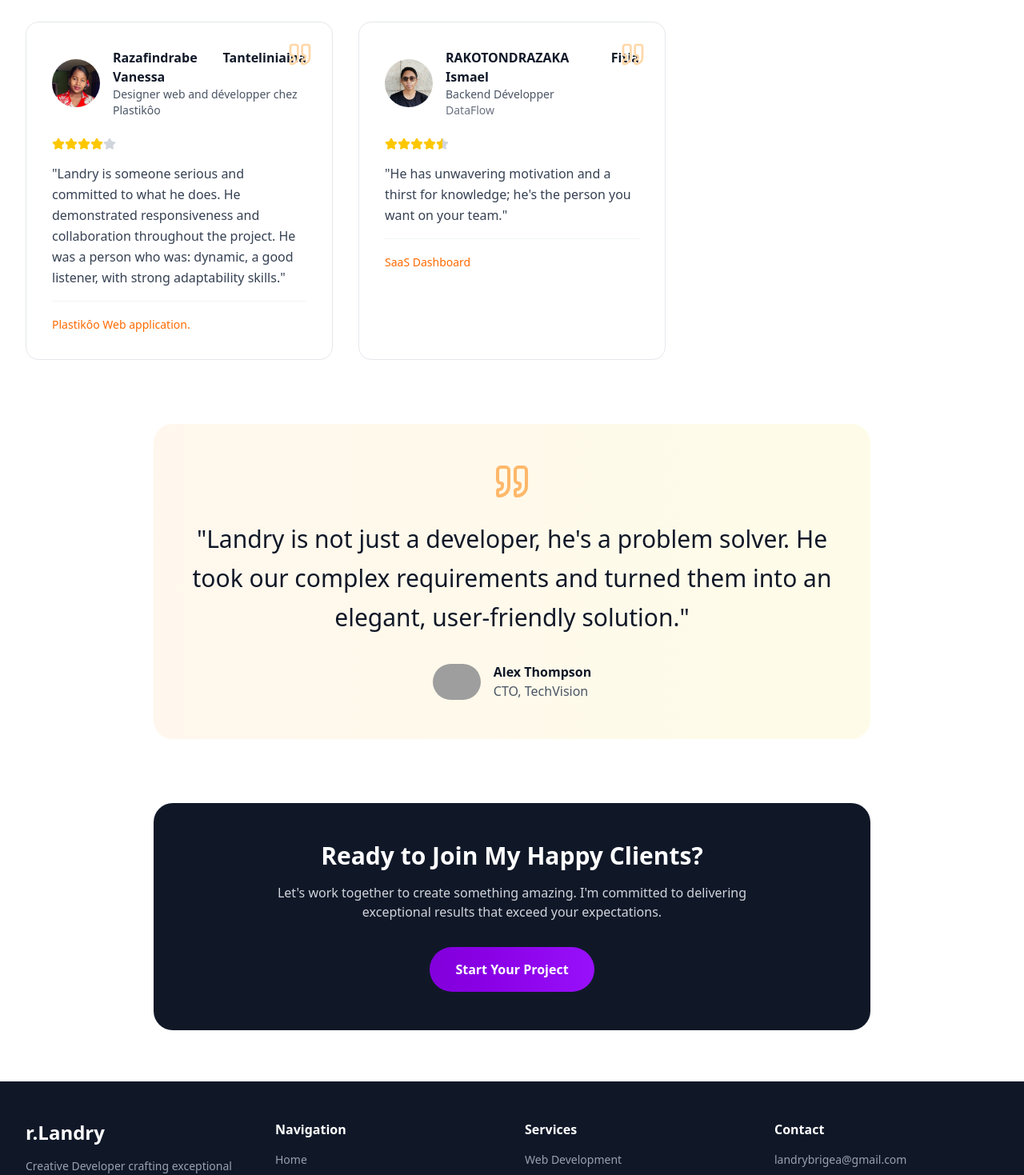
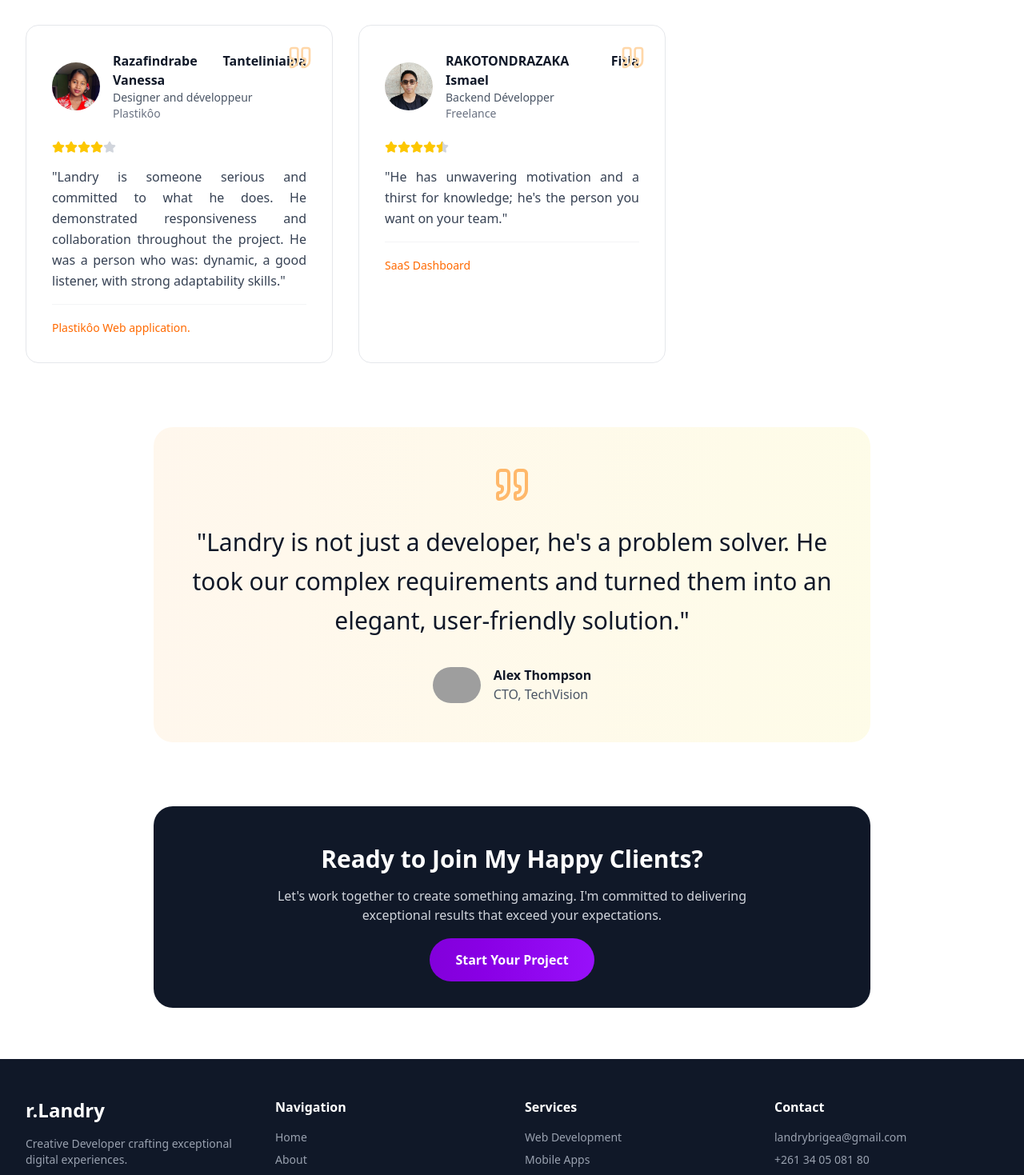
Before and after one commit to rakotoarisonlandry/portfolioV.02, a Next.js app: page /testimonial in a window 1280 px wide. Shown: the part 813-2282 px from the top of the page at 80% size. Built offline with nearby package versions, Linux system fonts and the light colour scheme; grey boxes are pictures that could not be loaded.

Commit message:
new commit

```diff
--- a/src/app/about/page.tsx
+++ b/src/app/about/page.tsx
@@ -1,7 +1,6 @@
 "use client";
 
 import { useEffect, useRef, useState } from "react";
-import { saveAs } from "file-saver";
 import { Button } from "@/components/ui/button";
 import {
   Award,
@@ -16,7 +15,6 @@ import {
 } from "lucide-react";
 
 export default function AboutPage() {
-  const [setShowDownloadOptions] = useState(false);
   const [activeTab, setActiveTab] = useState("skills");
   const pageRef = useRef<HTMLDivElement>(null);
 
@@ -579,10 +577,10 @@ export default function AboutPage() {
               Ready to collaborate?
             </h2>
             <p className="text-lg md:text-xl text-gray-300 mb-6 md:mb-8 leading-relaxed">
-              I'm available for freelance missions and innovative projects. Contact me to discuss your next technical challenge.
+              I&apos;m available for freelance missions and innovative projects. Contact me to discuss your next technical challenge.
             </p>
             <div className="flex flex-wrap justify-center gap-3">
-              <Button className="bg-white text-gray-900 hover:bg-gray-100 px-6 py-3 text-base font-medium shadow-md">
+              <Button className="text-gradient text-gray-900 hover:bg-white px-6 py-3 text-base font-medium shadow-md">
                 <Mail className="mr-2" size={18} />
                 Contact Me
               </Button>
--- a/src/app/blog/page.tsx
+++ b/src/app/blog/page.tsx
@@ -1,4 +1,5 @@
 import { BlogCard } from "@/components/ui/blog-card"
+import Image from "next/image"
 
 const blogPosts = [
   {
@@ -101,10 +102,12 @@ export default function BlogPage() {
                 </button>
               </div>
               <div className="relative">
-                <img
+                <Image
                   src={blogPosts[0].image || "/placeholder.svg"}
                   alt={blogPosts[0].title}
                   className="w-full h-64 lg:h-80 object-cover rounded-2xl shadow-lg"
+                  width={400}
+                  height={250}
                 />
               </div>
             </div>
--- a/src/app/testimonial/page.tsx
+++ b/src/app/testimonial/page.tsx
@@ -1,7 +1,19 @@
 import Image from "next/image";
 import { Star, Quote } from "lucide-react";
+import Link from "next/link";
 
-const testimonials = [
+type Testimonial = {
+  id: number;
+  name: string;
+  role: string;
+  image: string;
+  rating: number;
+  text: string;
+  project: string;
+  company?: string;
+};
+
+const testimonials: Testimonial[] = [
   {
     id: 1,
     name: "SARRON Sandra",
@@ -10,6 +22,7 @@ const testimonials = [
     rating: 4,
     text: "Landry excels at team collaboration and communication, consistently meets deadlines, and takes full ownership of his responsibilities.",
     project: "Plastikôo plateform",
+    company: "Plastikôo",
   },
   {
     id: 2,
@@ -19,6 +32,7 @@ const testimonials = [
     rating: 4,
     text: "Working with Landry was a genuine pleasure. He demonstrated professionalism, active listening skills, and exceptional teamwork throughout our collaboration.",
     project: "Mobile app for fast AI-powered consultation",
+    company: "Sekolintsika",
   },
   {
     id: 3,
@@ -28,37 +42,28 @@ const testimonials = [
     rating: 5,
     text: "I had the opportunity to collaborate with Landry on a mobile application development project. From the outset, he demonstrated remarkable adaptability to technical requirements, combining autonomous problem-solving with active listening skills. His energy and commitment to rapid, high-quality deliveries made the collaboration seamless and enjoyable.",
     project: "Sekolintsika plateform",
+    company: "Sekolintsika",
   },
   {
     id: 4,
     name: " Razafindrabe Tanteliniaina Vanessa",
-    role: "Designer web and développer chez Plastikôo",
-    // company: "StartupXYZ",
+    role: "Designer and développeur",
     image: "/assets/vanessa.png",
     rating: 4,
     text: "Landry is someone serious and committed to what he does. He demonstrated responsiveness and collaboration throughout the project. He was a person who was: dynamic, a good listener, with strong adaptability skills.",
     project: "Plastikôo Web application.",
+    company: "Plastikôo",
   },
   {
     id: 5,
     name: "RAKOTONDRAZAKA Fitia Ismael",
     role: "Backend Développer",
-    company: "DataFlow",
     image: "/assets/ismael.png",
     rating: 4.5,
     text: "He has unwavering motivation and a thirst for knowledge; he's the person you want on your team.",
     project: "SaaS Dashboard",
+    company: "Freelance",
   },
-  // {
-  //   id: 6,
-  //   name: "James Miller",
-  //   role: "Business Owner",
-  //   company: "Local Bistro",
-  //   image: "/placeholder.svg?height=80&width=80",
-  //   rating: 5,
-  //   text: "Our restaurant's online ordering system has been a game-changer. Landry's work directly contributed to our 30% revenue increase.",
-  //   project: "Restaurant App",
-  // },
 ];
 
 export default function TestimonialPage() {
@@ -69,7 +74,7 @@ export default function TestimonialPage() {
         <div className="max-w-7xl mx-auto text-center">
           <div className="space-y-6">
             <h1 className="text-5xl lg:text-6xl font-bold text-gray-900">
-              Client <span className="gradient-text">Testimonials</span>
+              <span className="gradient-text">Testimonials</span>
             </h1>
             <p className="text-xl text-gray-600 max-w-3xl mx-auto leading-relaxed">
               Don&apos;t just take my word for it. Here&apos;s what my colaborator
@@ -129,7 +134,7 @@ export default function TestimonialPage() {
                     <h3 className="font-bold text-gray-900">
                       {testimonial.name}
                     </h3>
-                    <p className="text-gray-600 text-sm text-left">
+                    <p className="text-gray-600  text-sm text-justify">
                       {testimonial.role}
                     </p>
                     <p className="text-gray-500 text-sm">
@@ -181,7 +186,7 @@ export default function TestimonialPage() {
                   })}
                 </div>
 
-                <p className="text-gray-700 leading-relaxed mb-4">
+                <p className="text-gray-700 text-justify leading-relaxed mb-4">
                   &quot;{testimonial.text}&quot;
                 </p>
 
@@ -235,9 +240,9 @@ export default function TestimonialPage() {
               committed to delivering exceptional results that exceed your
               expectations.
             </p>
-            <button className="accent-bg text-white px-8 py-4 rounded-full font-semibold hover:shadow-lg transition-all duration-300">
+            <Link href="/contact" className="accent-bg text-white px-8 py-4 rounded-full font-semibold hover:shadow-lg transition-all duration-300">
               Start Your Project
-            </button>
+            </Link >
           </div>
         </div>
       </section>
--- a/src/components/sections/hero-section.tsx
+++ b/src/components/sections/hero-section.tsx
@@ -77,7 +77,7 @@ export function HeroSection() {
                   <span className="block">
                     <span className="text-gray-900">Develo</span>
                     <span className="text-yellow-400">p</span>
-                    <span className="text-gray-900">per</span>
+                    <span className="text-gray-900">er</span>
                   </span>
                 </h1>
               </div>
@@ -87,7 +87,7 @@ export function HeroSection() {
                 style={{ animationDelay: "0.4s" }}
               >
                 <p className="text-lg text-gray-600 max-w-lg leading-relaxed">
-                  A Fullstack Developer. I strive to build immersive and
+                  As a fullstack developer. I strive to build immersive and
                   beautiful web applications through carefully crafted
                   user-friendly design.
                 </p>
```
